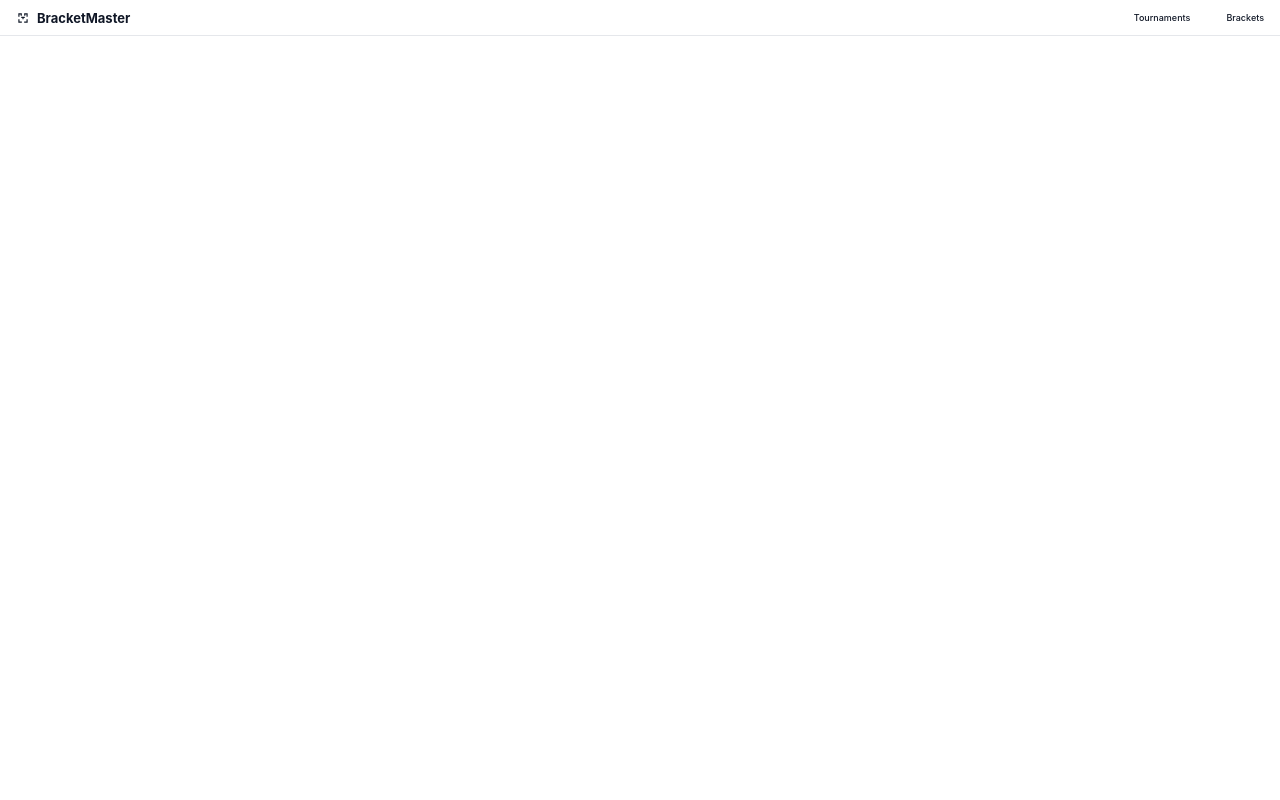
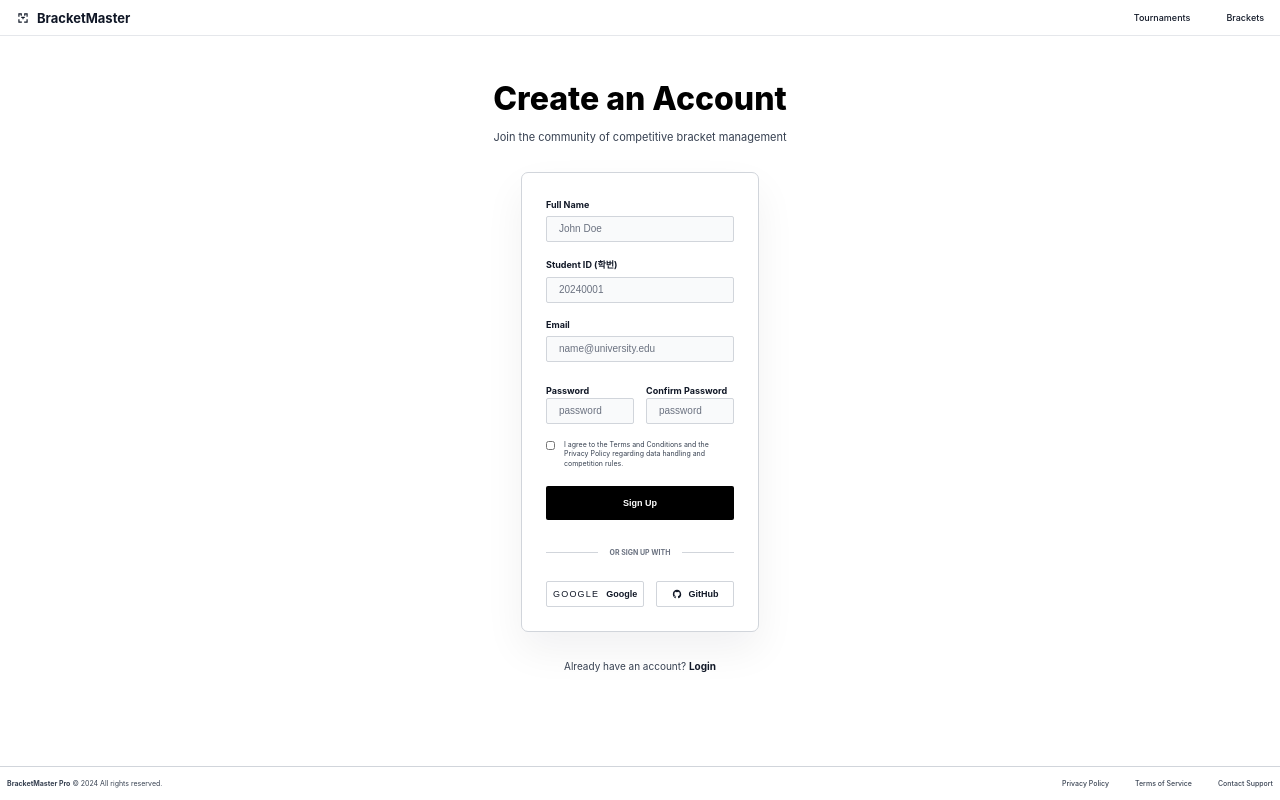
Before and after one commit to VBStreaming/MM, a React (Create React App) app: page /signup in a window 1280 px wide. Built offline with nearby package versions, Linux system fonts and the light colour scheme.

Commit message:
feat: route signup and root page

```diff
--- a/src/Router.js
+++ b/src/Router.js
@@ -1,10 +1,15 @@
 import { Switch, Route } from "react-router-dom";
 import Body from "./components/Body";
 import Login from "./pages/login/Login";
+import Signup from "./pages/signup/Signup";
 
 function Router() {
     return (
         <Switch>
+            <Route exact path="/">
+                <Login />
+            </Route>
+
             <Route exact path="/body">
                 <Body />
             </Route>
@@ -12,6 +17,9 @@ function Router() {
             <Route exact path="/login">
                 <Login />
             </Route>
+            <Route exact path="/signup">
+                <Signup />
+            </Route>
         </Switch>
     );
 }
--- a/src/components/login/input-button/SubmitButton.js
+++ b/src/components/login/input-button/SubmitButton.js
@@ -1,6 +1,6 @@
-function SubmitButton() {
+function SubmitButton(props) {
     return (
-        <button>로그인</button>
+        <button className={props.className} type={props.type || "submit"}>{props.text}</button>
     )
 }
 
```
